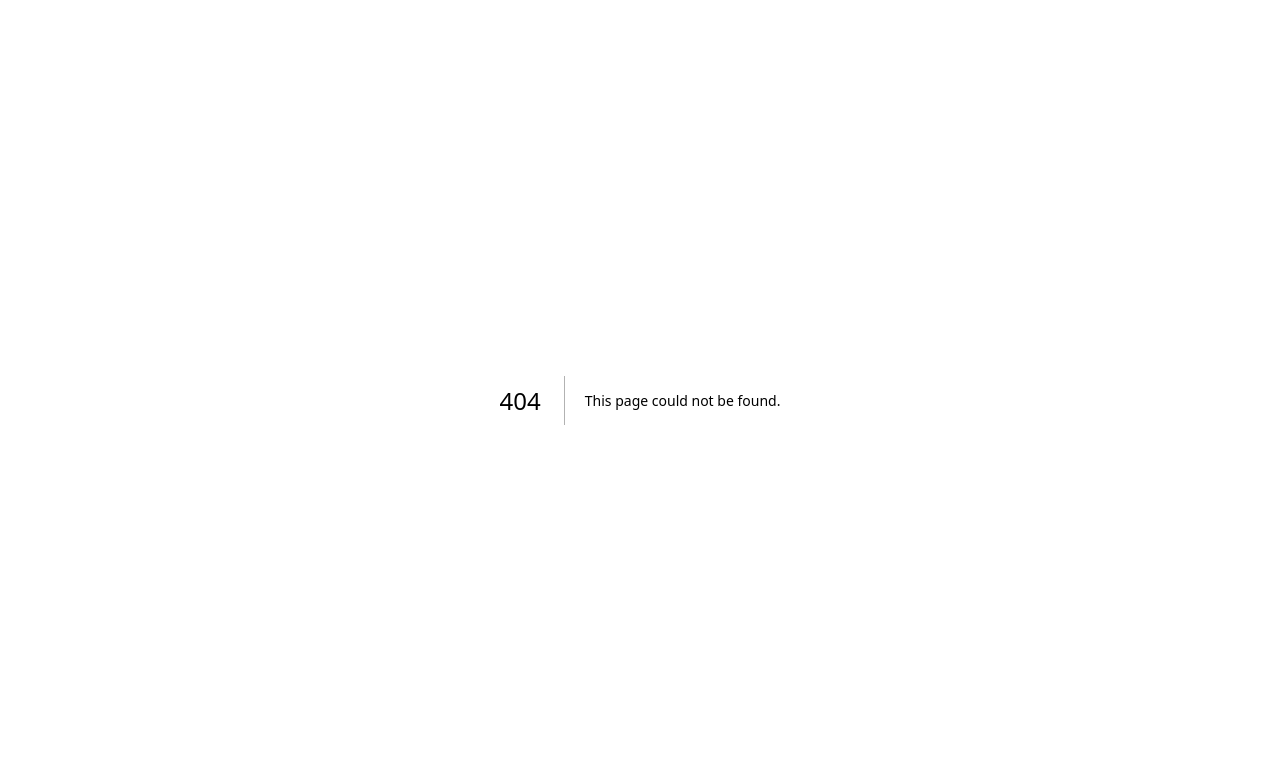
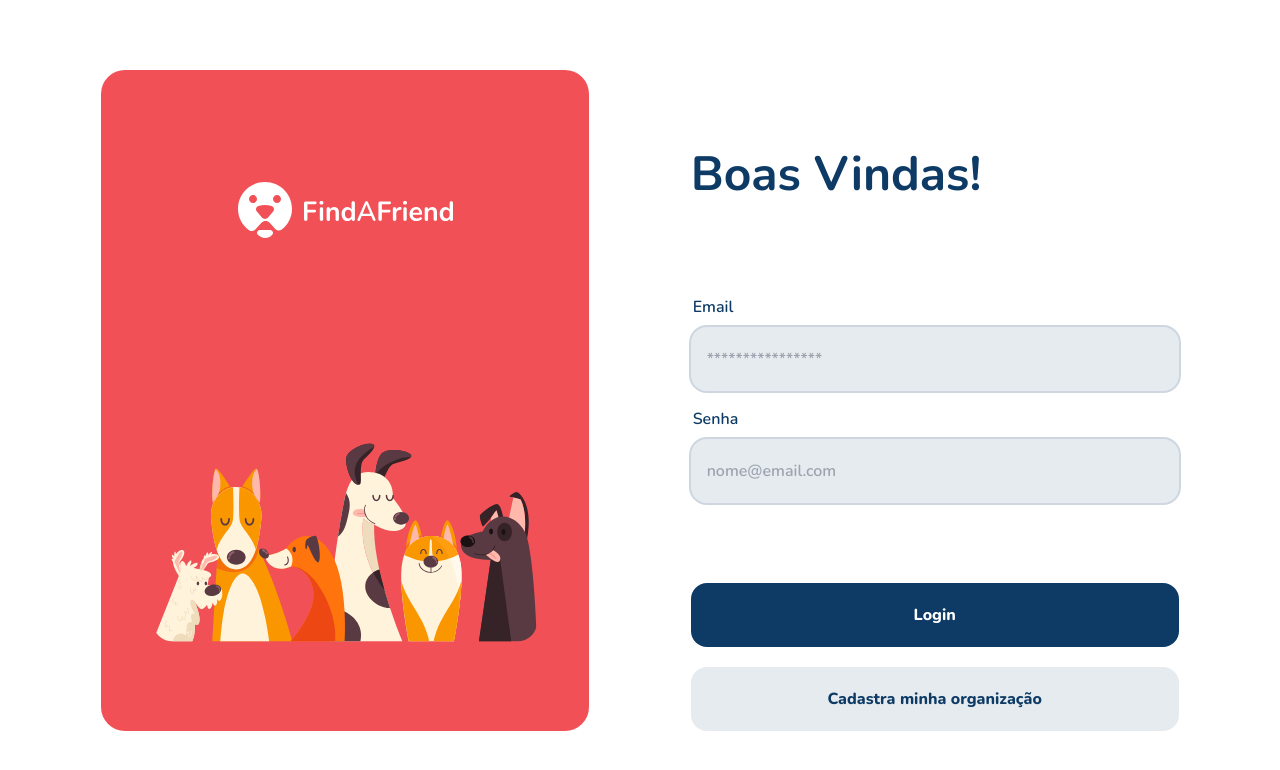
Before and after one commit to zJoaoMarcos/find-a-friend, a Next.js app: page /orgs/sign-in in a window 1280 px wide. Before the commit this address had no page. Shown: the top 770 px of the page. Built offline with nearby package versions, Linux system fonts and the light colour scheme.

Commit message:
create page to org signin

```diff
--- a/src/app/layout.tsx
+++ b/src/app/layout.tsx
@@ -5,7 +5,7 @@ import "./globals.css";
 const nunito = Nunito({ subsets: ["latin"] });
 
 export const metadata: Metadata = {
-  title: "Create Next App",
+  title: "Find a Friend",
   description: "Generated by create next app",
 };
 
--- /dev/null
+++ b/src/app/orgs/sign-in/page.tsx
@@ -0,0 +1,46 @@
+import { Friends } from "@/components/Friends";
+import { LogoWithText } from "@/components/Logo/LogoWithText";
+
+export default function SignIn() {
+  return (
+    <main className="w-full h-screen flex flex-row justify-evenly items-center">
+      <section className="w-[488px] h-[661px] flex flex-col items-center justify-between pt-28 pb-9 rounded-3xl bg-coral-500">
+        <LogoWithText />
+
+        <Friends width="384" />
+      </section>
+
+      <section className="w-[488px] h-[661px] flex flex-col items-start justify-between pt-20 text-navy-900">
+        <h2 className="text-5xl font-bold">Boas Vindas!</h2>
+
+        <div className="w-full flex flex-col gap-4 mt-24">
+          <div className="flex flex-col items-start w-full">
+            <label htmlFor="" className="pl-0.5 mb-2 text-base font-semibold">Email</label>
+            <input
+              type="text"
+              className="w-full h-16 py-1 px-4 ring-2 bg-navy-900/10 ring-navy-900/20 outline-none rounded-2xl font-semibold text-navy-900/90"
+              placeholder="****************"
+            />
+          </div>
+          <div className="flex flex-col items-start w-full">
+            <label htmlFor="" className="pl-0.5 mb-2 text-base font-semibold">Senha</label>
+            <input
+              type="text"
+              className="w-full h-16 py-1 px-4 ring-2 bg-navy-900/10 ring-navy-900/20 outline-none rounded-2xl font-semibold text-navy-900/90"
+              placeholder="nome@email.com"
+            />
+          </div>
+
+          <div className="w-full gap-5 flex flex-col mt-16">
+            <button className="h-16 bg-navy-900 rounded-2xl font-extrabold text-white">
+              Login
+            </button>
+            <button className="h-16 bg-navy-900/10 rounded-2xl font-extrabold text-navy-900">
+              Cadastra minha organização
+            </button>
+          </div>
+        </div>
+      </section>
+    </main>
+  );
+}
--- a/src/app/page.tsx
+++ b/src/app/page.tsx
@@ -38,7 +38,7 @@ export default function Home() {
   }, [selectState]);
 
   return (
-    <main className="w-full h-screen p-36 flex flex-col bg-coral-500">
+    <main className="w-full h-screen p-36 flex flex-col bg-coral-500 text-white">
       <header className="w-full">
         <LogoWithText />
       </header>
--- a/src/components/Friends.tsx
+++ b/src/components/Friends.tsx
@@ -1,8 +1,15 @@
-export function Friends() {
+interface FriendsProps {
+  width?: string;
+  height?: string;
+}
+
+export function Friends(props: FriendsProps) {
+  const { width= "592" ,height = "305" } = props
+
   return (
     <svg
-      width="592"
-      height="305"
+      width={width}
+      height={height}
       viewBox="0 0 592 305"
       fill="none"
       xmlns="http://www.w3.org/2000/svg"
--- a/src/components/Select/index.tsx
+++ b/src/components/Select/index.tsx
@@ -16,17 +16,17 @@ const select = tv({
       "outlined-white": {
         root: "text-white",
         trigger: "ring-1 ring-white",
-        content: "bg-coral-700",
+        content: "bg-coral-700 text-white",
       },
       "outlined-light": {
         root: "text-white",
         trigger: "ring-1 ring-coral-500",
-        content: "bg-coral-700",
+        content: "bg-coral-700 text-white",
       },
       "filed-coral": {
         root: "text-white",
         trigger: "bg-coral-700",
-        content: "bg-coral-700",
+        content: "bg-coral-700 text-white",
       },
       "filed-white-coral": {
         root: "text-white",
@@ -36,7 +36,7 @@ const select = tv({
       "filed-light-coral": {
         root: "text-white",
         trigger: "bg-coral-300",
-        content: "bg-coral-300",
+        content: "bg-coral-300 text-white",
       },
     },
     size: {
```
